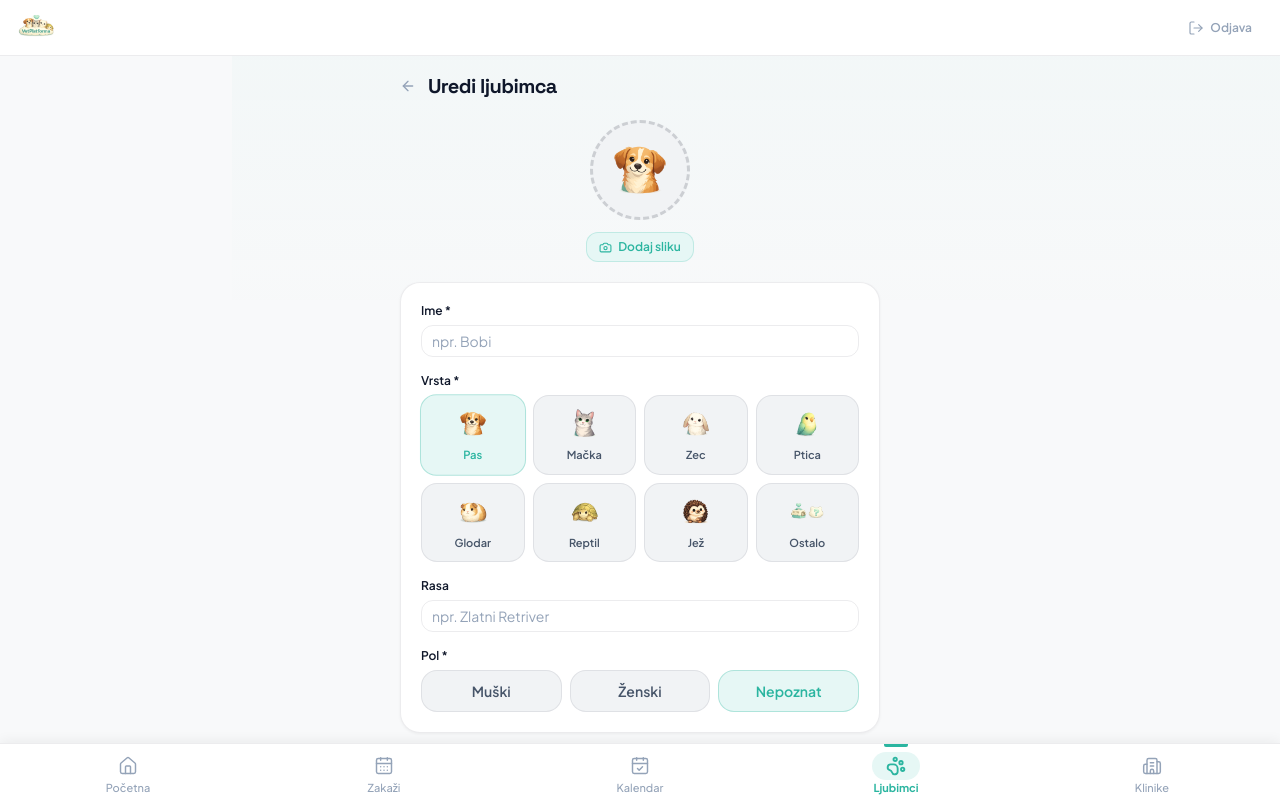
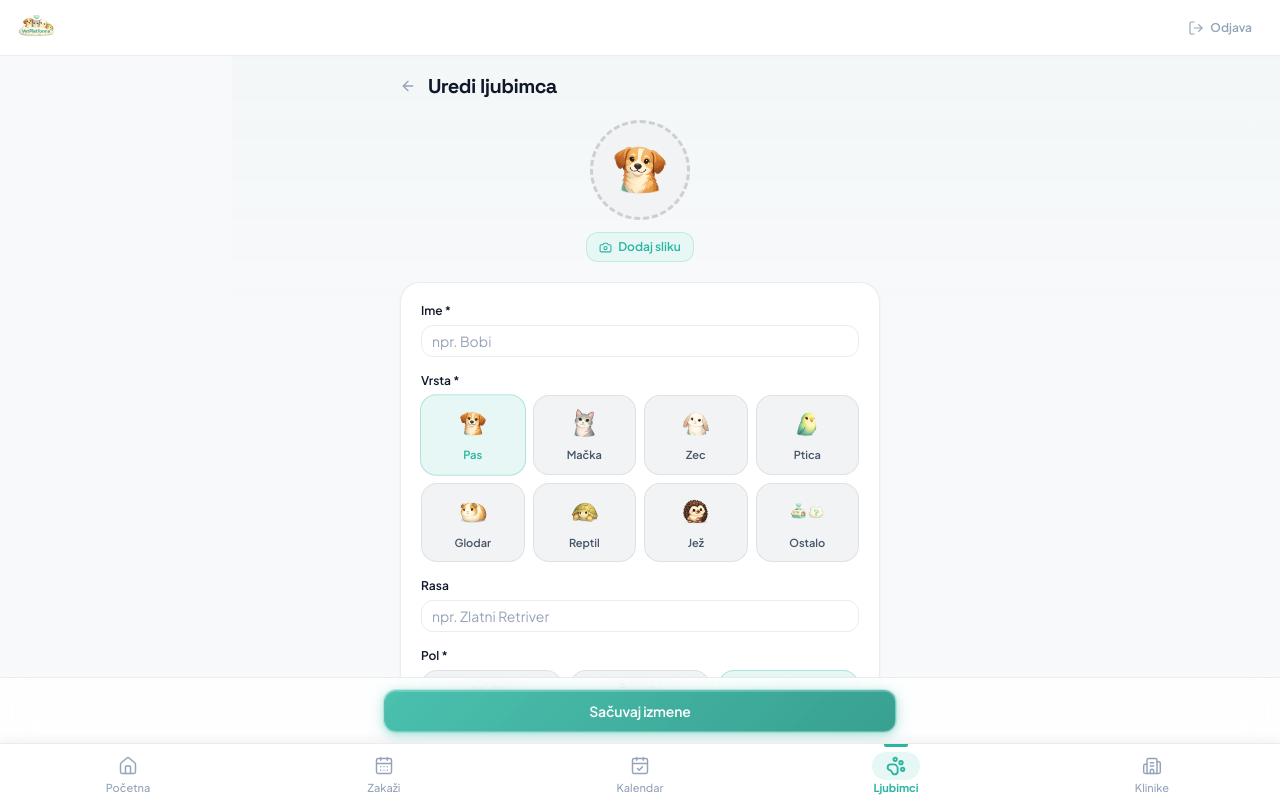
Before and after one commit to lukamacura/vetplatforma, a Next.js app: page /klijent/ljubimci/1/uredi in a window 1280 px wide. Shown: the top 798 px of the page. Built offline with nearby package versions, Linux system fonts and the light colour scheme; no server answers.

Commit message:
small ui changes v2

```diff
--- a/src/app/(owner)/klijent/ljubimci/[id]/uredi/page.tsx
+++ b/src/app/(owner)/klijent/ljubimci/[id]/uredi/page.tsx
@@ -199,17 +199,6 @@ export default function EditPetPage() {
                 fill
                 className="object-cover"
               />
-              <button
-                type="button"
-                onClick={removePhoto}
-                className="absolute top-0 right-0 p-1 rounded-full"
-                style={{
-                  background: "var(--red)", color: "#fff",
-                  boxShadow: "0 2px 6px rgba(220,38,38,0.3)",
-                }}
-              >
-                <XIcon size={12} strokeWidth={2.5} />
-              </button>
             </div>
           ) : (
             <div
@@ -239,6 +228,7 @@ export default function EditPetPage() {
           onChange={handlePhotoSelect}
           className="hidden"
         />
+        <div className="flex items-center gap-2">
           <button
             type="button"
             onClick={() => fileInputRef.current?.click()}
@@ -253,11 +243,28 @@ export default function EditPetPage() {
             <Camera size={13} strokeWidth={2} />
             {displayPhoto ? "Promeni sliku" : "Dodaj sliku"}
           </button>
+          {displayPhoto && (
+            <button
+              type="button"
+              onClick={removePhoto}
+              className="flex items-center justify-center rounded-lg"
+              style={{
+                width: 28, height: 28,
+                background: "rgba(220,38,38,0.1)",
+                border: "1px solid rgba(220,38,38,0.25)",
+                color: "var(--red)",
+                transition: "all 0.2s ease",
+              }}
+            >
+              <XIcon size={13} strokeWidth={2.5} />
+            </button>
+          )}
+        </div>
       </motion.div>
 
       {/* Form */}
       <motion.div variants={stagger.item}>
-        <form onSubmit={handleSave} className="space-y-5">
+        <form id="edit-pet-form" onSubmit={handleSave} className="space-y-5">
           <div className="solid-card rounded-2xl p-5 space-y-4">
             {/* Ime */}
             <div className="space-y-1.5">
@@ -402,7 +409,7 @@ export default function EditPetPage() {
               <Label htmlFor="petNotes">Napomena za veterinara</Label>
               <textarea
                 id="petNotes"
-                className="w-full min-h-[100px] rounded-xl text-sm resize-y px-3 py-2"
+                className="w-full min-h-25 rounded-xl text-sm resize-y px-3 py-2"
                 style={{
                   background: "var(--surface-raised)",
                   color: "var(--text-primary)",
@@ -420,14 +427,31 @@ export default function EditPetPage() {
             </div>
           </div>
 
+          {/* bottom spacing so fixed bar doesn't overlap last field */}
+          <div className="h-24" />
+        </form>
+      </motion.div>
+
+      {/* Fixed bottom CTA bar */}
+      <div
+        className="fixed left-0 right-0 z-60 px-4 py-3"
+        style={{
+          bottom: "calc(56px + env(safe-area-inset-bottom, 0px))",
+          background: "rgba(var(--surface-rgb, 255,255,255), 0.85)",
+          backdropFilter: "blur(16px)",
+          WebkitBackdropFilter: "blur(16px)",
+          borderTop: "1px solid var(--border)",
+        }}
+      >
+        <div className="max-w-lg mx-auto space-y-2">
           {error && (
-            <p className="text-sm px-1" style={{ color: "var(--red)", fontWeight: 500 }}>{error}</p>
+            <p className="text-xs px-1 text-center" style={{ color: "var(--red)", fontWeight: 500 }}>{error}</p>
           )}
-
           <div className="flex items-center gap-3">
             <motion.div whileHover={{ scale: 1.02 }} whileTap={{ scale: 0.97 }} className="flex-1">
               <button
                 type="submit"
+                form="edit-pet-form"
                 disabled={saving || uploadingPhoto || !name.trim()}
                 className="btn-primary w-full py-3 text-sm"
                 style={{ fontWeight: 600 }}
@@ -447,8 +471,8 @@ export default function EditPetPage() {
               </motion.div>
             )}
           </div>
-        </form>
-      </motion.div>
+        </div>
+      </div>
     </motion.div>
   )
 }
```
Lines whose indentation alone changed are shown as unchanged.
